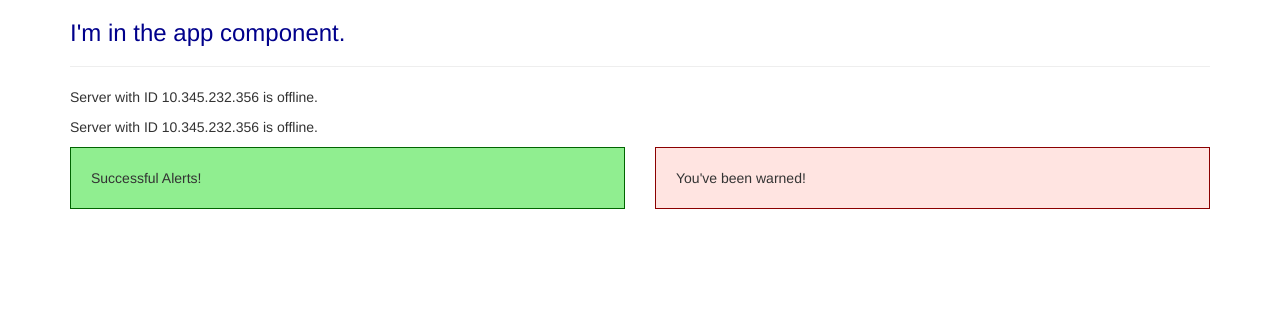
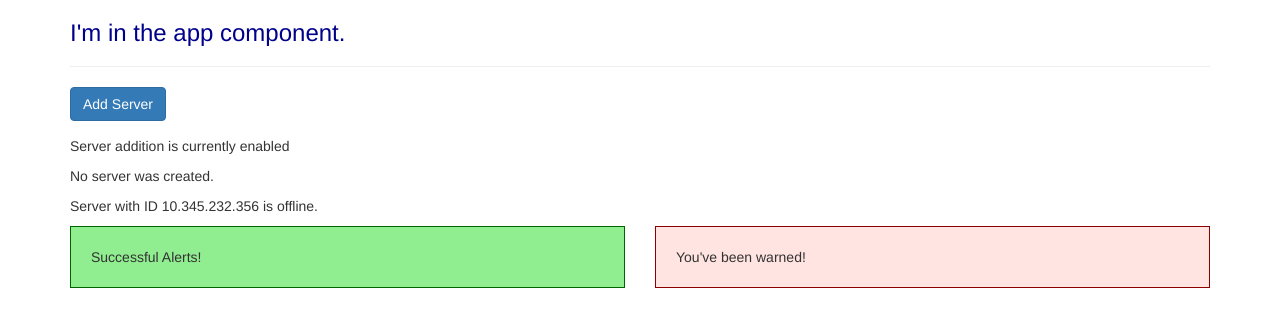
Before and after one commit to mweaber/ang-2020, an Angular app in the folder new-project/: page / in a window 1280 px wide. Shown: the top 326 px of the page. Built offline with nearby package versions, Linux system fonts and the light colour scheme.

Commit message:
propety binding and dynamic data

```diff
--- a/new-project/src/app/servers/servers.component.css
+++ b/new-project/src/app/servers/servers.component.css
@@ -0,0 +1,3 @@
+button{
+    margin-bottom: 15px;
+}
--- a/new-project/src/app/servers/servers.component.html
+++ b/new-project/src/app/servers/servers.component.html
@@ -1,2 +1,12 @@
+<button
+  class="btn btn-primary"
+  [disabled]="!allowNewServer"
+  (click)="onCreateServer()"
+>
+  Add Server
+</button>
+<p>
+  Server addition is currently {{ allowNewServer ? "enabled" : "disabled" }}
+</p>
+<p>{{ serverCreationStatus }}</p>
 <app-server></app-server>
-<app-server></app-server>
--- a/new-project/src/app/servers/servers.component.ts
+++ b/new-project/src/app/servers/servers.component.ts
@@ -6,10 +6,21 @@ import { Component, OnInit } from '@angular/core';
   styleUrls: ['./servers.component.css']
 })
 export class ServersComponent implements OnInit {
+  allowNewServer = false;
+  serverCreationStatus = "No server was created."
 
-  constructor() { }
+  constructor() {
+    setTimeout(() => {
+      this.allowNewServer = true
+    } ,2000)
+  }
 
   ngOnInit(): void {
+
+  }
+
+  onCreateServer() {
+    this.serverCreationStatus = 'Server was created';
   }
 
 }
```
